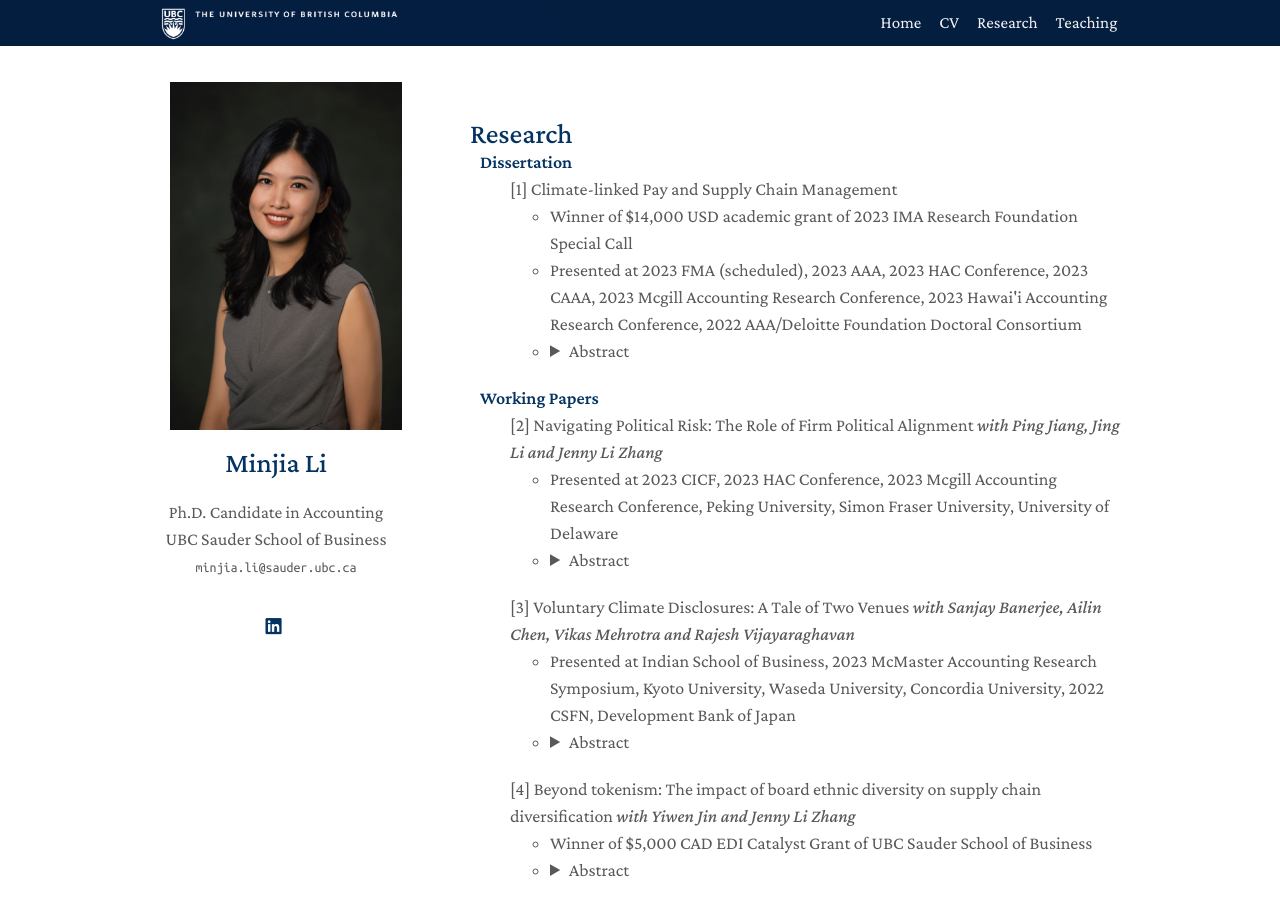
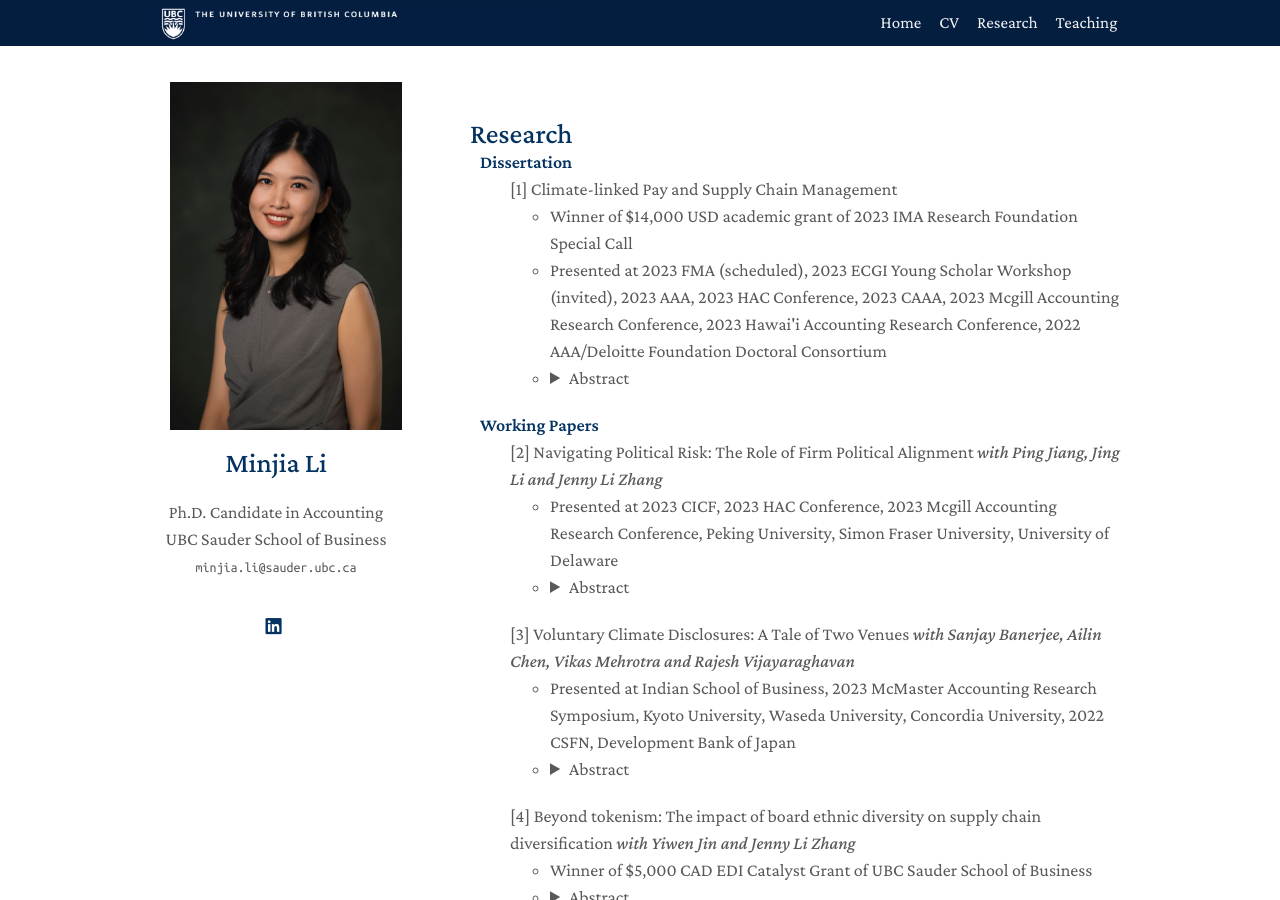
Before and after one commit to zeyang1225/zeyang1225.github.io, a Jekyll site: the page built from index.md, in a window 1280 px wide and 900 px high, scrolled down 340 px. Built offline with Jekyll 4.4.1, drawn with Linux system fonts in a browser that asks for light colours; nearby versions of some CDN libraries; a style sheet for code colours, icons or effects is not loaded.

Commit message:
Update research.md

```diff
--- a/_includes/research.md
+++ b/_includes/research.md
@@ -7,7 +7,7 @@
   <ul>  <div class="title"> [1] Climate-linked Pay and Supply Chain Management  </div>
   <ul>
      <li>   Winner of $14,000 USD academic grant of 2023 IMA Research Foundation Special Call <br></li>
-     <li>   Presented at 2023 FMA (scheduled), 2023 AAA, 2023 HAC Conference, 2023 CAAA, 2023 Mcgill Accounting Research Conference, 2023 Hawai'i Accounting Research Conference, 2022 AAA/Deloitte Foundation Doctoral Consortium</li>
+     <li>   Presented at 2023 FMA (scheduled), 2023 ECGI Young Scholar Workshop (invited), 2023 AAA, 2023 HAC Conference, 2023 CAAA, 2023 Mcgill Accounting Research Conference, 2023 Hawai'i Accounting Research Conference, 2022 AAA/Deloitte Foundation Doctoral Consortium</li>
    <li>   <details>
   <summary>Abstract</summary>
 This study documents a positive and significant association between a firm’s use of climate-linked metrics in executive pay and its outsourced emissions to the supply chain. Using a sample of 870 listed U.S. firms, I find that firms with better internal corporate governance, better financial performance, and lower growth opportunities are more likely to use climate-linked pay. Such pay schemes are followed by an increase in upstream suppliers’ emissions, and a decrease in firms’ direct emissions. This effect is more pronounced among firms with greater climate pressure, greater bargaining power over suppliers, and lower external monitoring. To explore potential mechanisms, I show that firms with climate-linked pay facilitate emissions outsourcing by initiating (terminating) fewer (more) contracts with suppliers from regions with higher emissions costs. Overall, my findings highlight the potential impact of climate-linked metrics in executive compensation on the supply chain.
```
